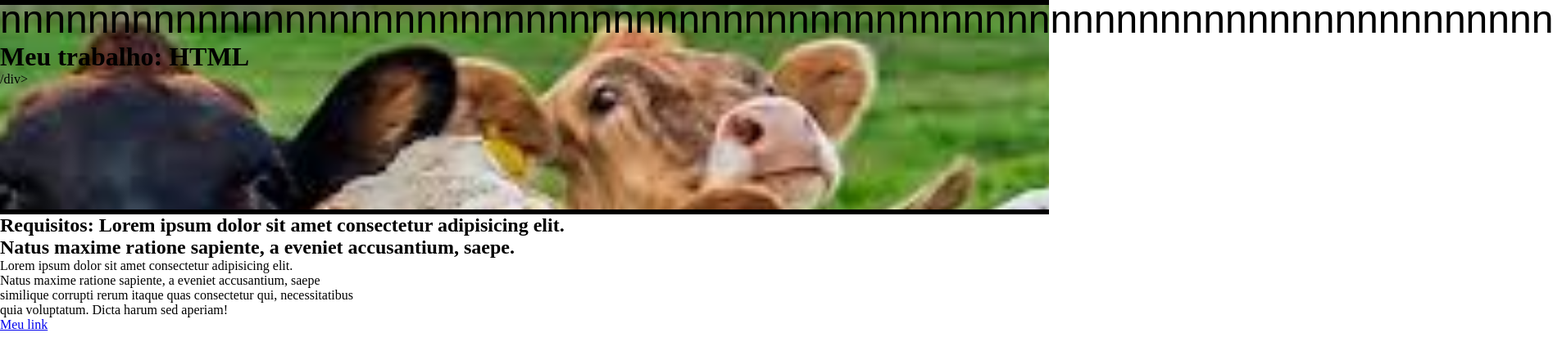
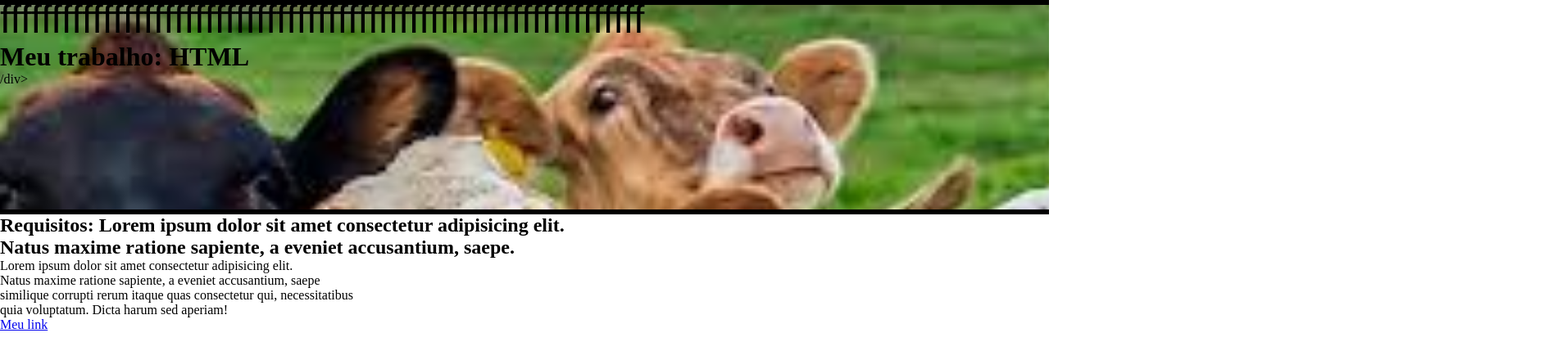
Before and after one commit to mariah-dev/projeto-anete, a plain HTML site: page maruah/index.html in a window 1280 px wide. Shown: the whole page at 82% size, 1895 px wide, since content can reach past the window. Drawn offline with Linux system fonts and the light colour scheme.

Commit message:
Add files via upload

```diff
--- a/maruah/index.html
+++ b/maruah/index.html
@@ -8,7 +8,7 @@
     <link rel="stylesheet" href="style.css">
 <body>
    <header>
-        <div class="titulo">nnnnnnnnnnnnnnnnnnnnnnnnnnnnnnnnnnnnnnnnnnnnnnnnnnnnnnnnnnnnnnnnnnnnnnn</div>
+        <div class="titulo">fffffffffffffffffffffffffffffffffffffffffffffffffffffffffffffff</div>
         <div class="h1"><h1>Meu trabalho: HTML</h1>/div>
    </header>
 
```
